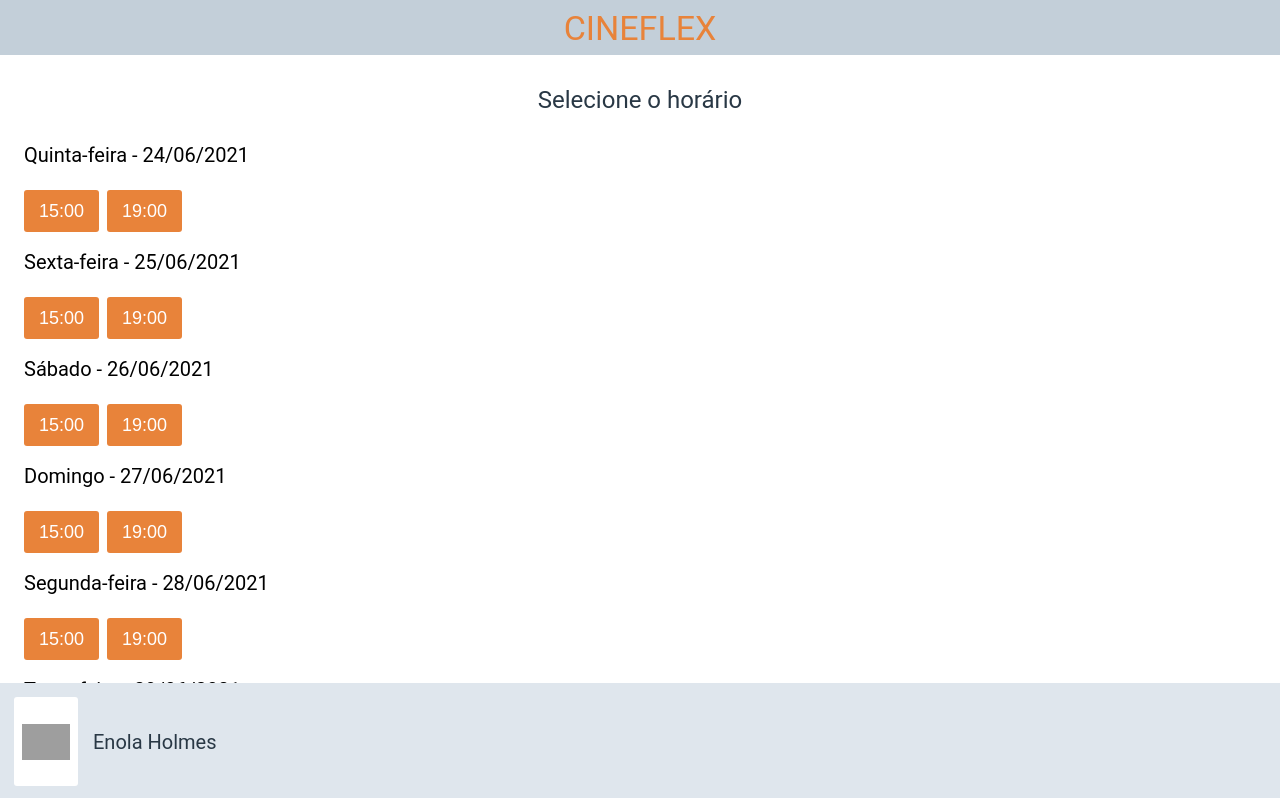
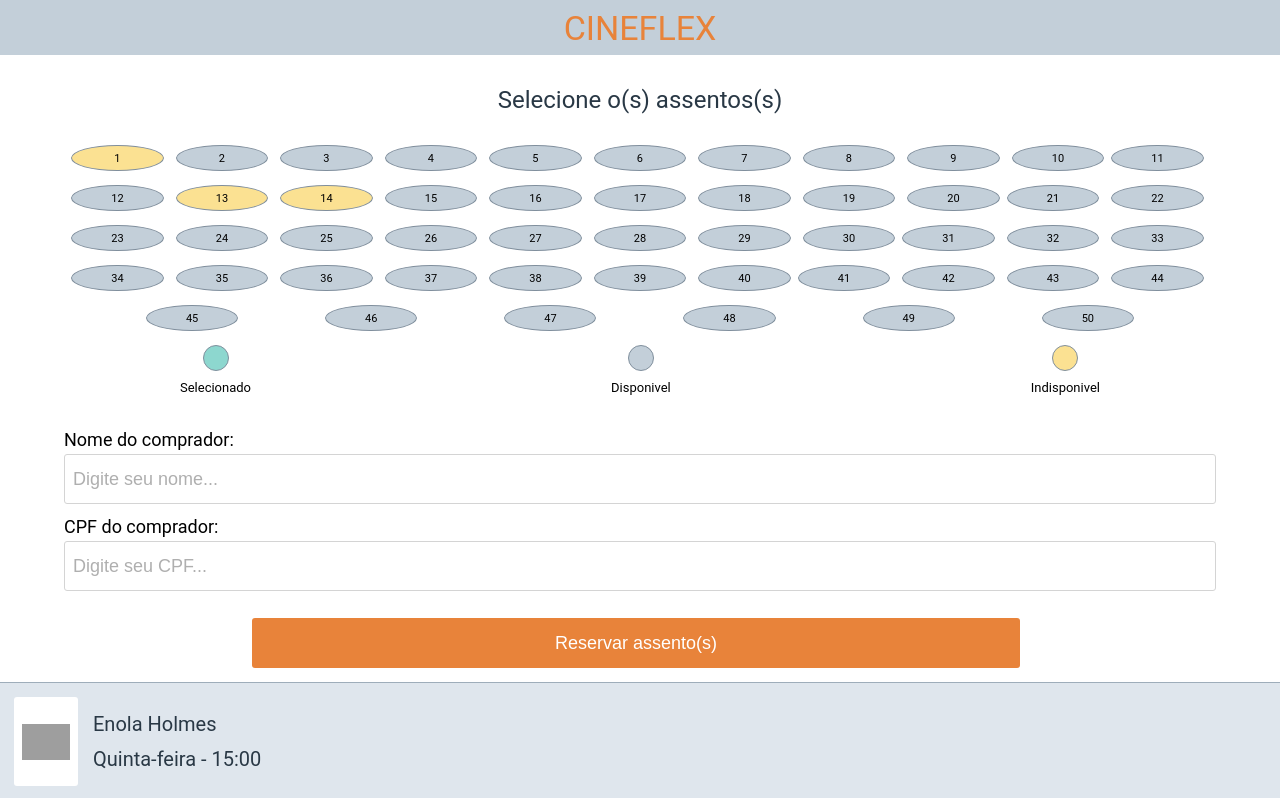
Before and after one commit to giancarvalho/cineflex, a React (Create React App) app: page / in a window 1280 px wide. Shown: the top 798 px of the page. Built offline with nearby package versions, Linux system fonts and the light colour scheme; grey boxes are pictures that could not be loaded.

Commit message:
added border top to chosen session

```diff
--- a/src/App.js
+++ b/src/App.js
@@ -11,8 +11,8 @@ function App() {
       <Header />
       <main>
         {/* <SelectMovie /> */}
-        <Sessions />
-        {/* <Seats /> */}
+        {/* <Sessions /> */}
+        <Seats />
         {/* <Success /> */}
       </main>
     </div>
--- a/src/css/styles.css
+++ b/src/css/styles.css
@@ -195,6 +195,7 @@ button {
   background-color: #dfe6ed;
   display: flex;
   padding: 14px;
+  border-top: 1px solid #9eadba;
 }
 
 .chosen-session .poster {
```
